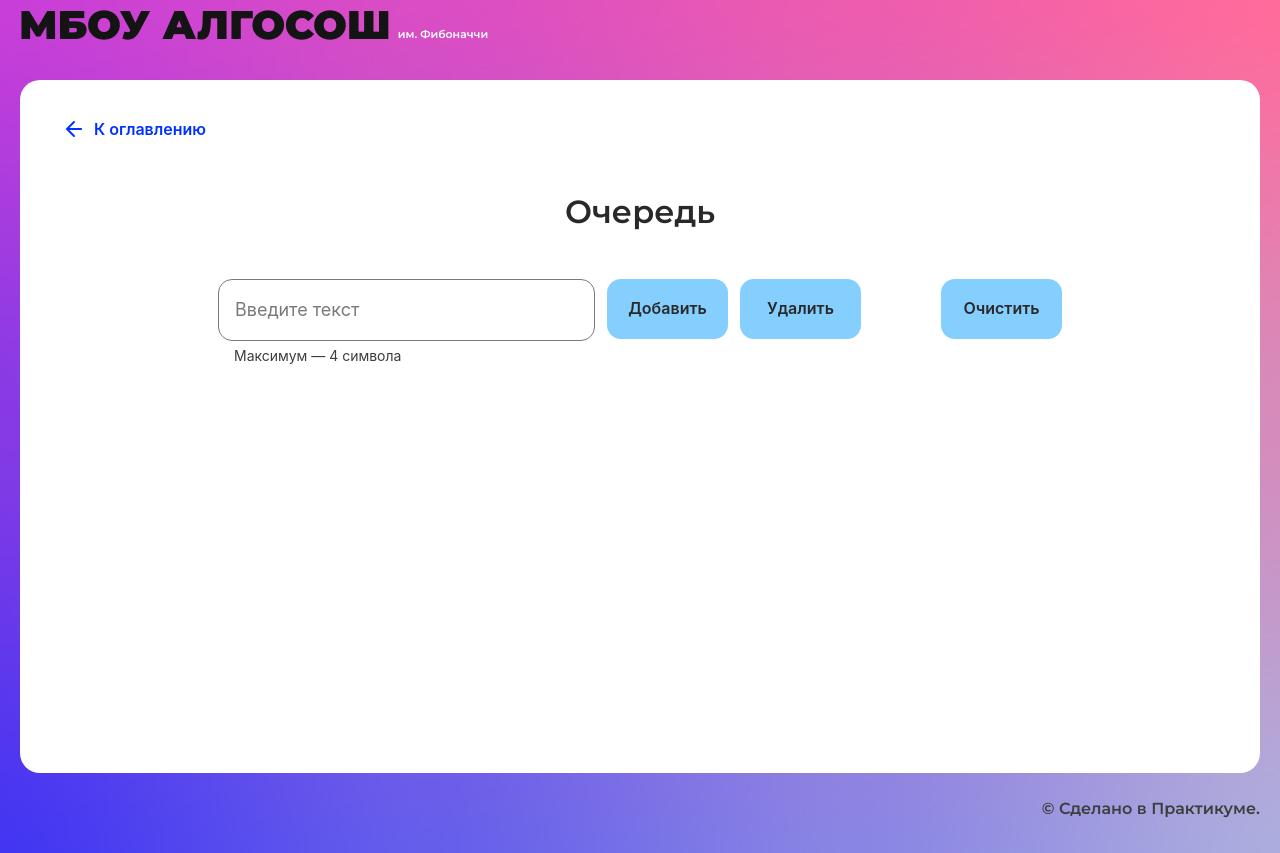
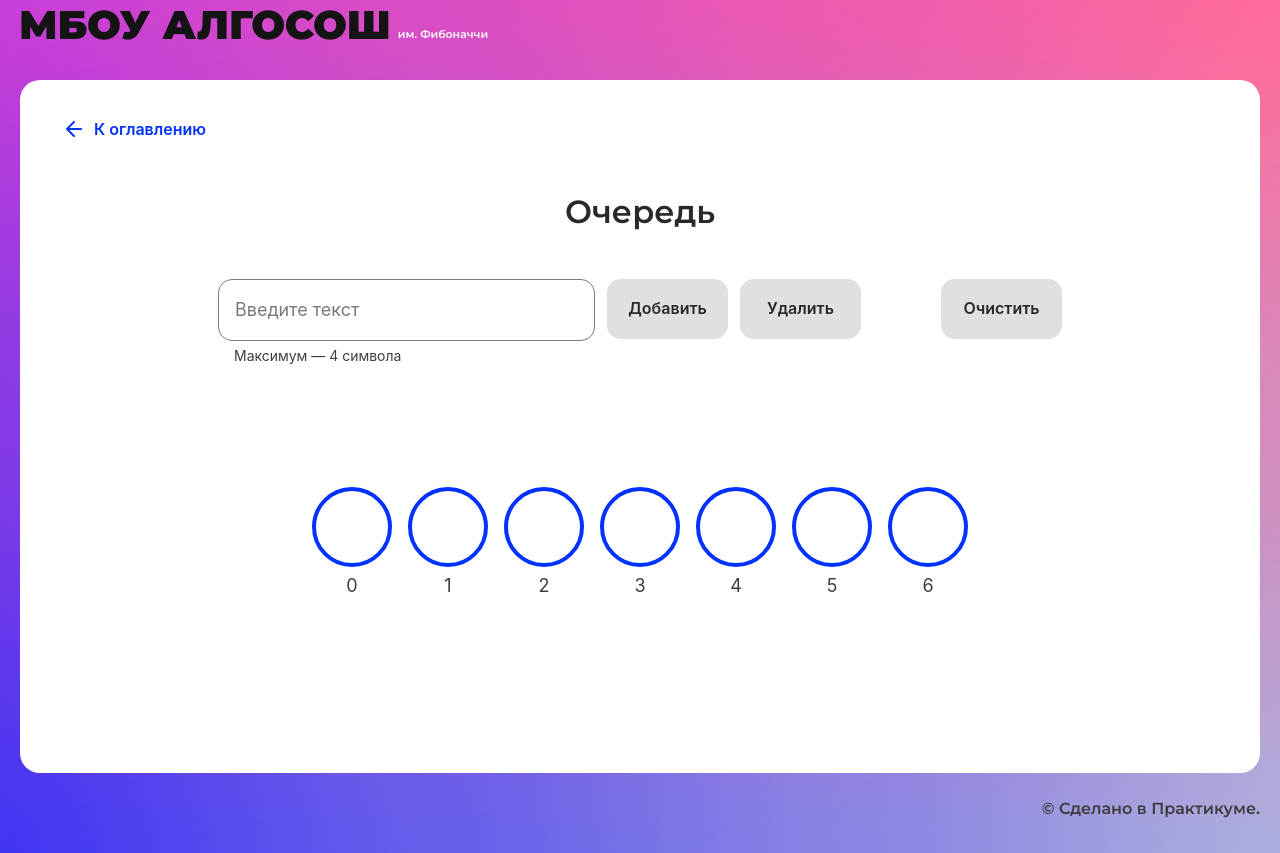
Before and after one commit to AvaveryU/algorithms, a React (Create React App) app: page /queue in a window 1280 px wide. Built offline with nearby package versions, Linux system fonts and the light colour scheme.

Commit message:
queue - done

```diff
--- a/src/components/queue-page/queue-page.module.css
+++ b/src/components/queue-page/queue-page.module.css
@@ -10,3 +10,6 @@
 .clear {
   composes: clear from "../stack-page/stack-page.module.css";
 }
+.circle {
+  composes: circle from "../stack-page/stack-page.module.css";
+}
--- a/src/components/queue-page/queue-page.tsx
+++ b/src/components/queue-page/queue-page.tsx
@@ -1,17 +1,164 @@
-import React from "react";
+import React, { useMemo, useState } from "react";
+import { SHORT_DELAY_IN_MS } from "../../constants/delays";
+import { TAIL, HEAD } from "../../constants/element-captions";
+import { ElementStates } from "../../types/element-states";
 import { Button } from "../ui/button/button";
+import { Circle } from "../ui/circle/circle";
 import { Input } from "../ui/input/input";
 import { SolutionLayout } from "../ui/solution-layout/solution-layout";
+import { Queue } from "./queue";
 import styles from "./queue-page.module.css";
 
+type TPropItem = {
+  element: string | null;
+  color?: ElementStates;
+  tail?: string;
+  head?: string;
+};
+
 export const QueuePage: React.FC = () => {
+  let size = 7;
+  const queue = useMemo(() => new Queue<string>(size), []);
+  //инициализируем начальный массив
+  const container: TPropItem[] = [...queue.container].map(() => ({
+    element: "",
+    color: ElementStates.Default,
+  }));
+  const [inputValue, setInputValue] = useState<string>("");
+  const [isValues, setValues] = useState<TPropItem[]>(container); //стейт для отображаемого массива с пустыми начальными значениями
+  const [flag, setFlag] = useState<boolean>(false); //флаг для активной кнопки
+  const [isCheckQueue, setCheckQueue] = useState<boolean>(false);
+
+  const handleChange = async (event: React.ChangeEvent<HTMLInputElement>) => {
+    setInputValue(event.target.value);
+  };
+
+  //функция при клике на кнопку 'Добавить'
+  const addElement = async () => {
+    setFlag(true);
+    setInputValue("");
+    const arr = [...isValues];
+    queue.enqueue(inputValue);
+
+    const head = queue.checkHead();
+    const tail = queue.checkTail();
+    arr[head.index] = {
+      element: head.element,
+      head: HEAD,
+    };
+    if (tail.index > 0) {
+      arr[tail.index - 1].tail = "";
+    }
+    arr[tail.index] = {
+      element: tail.element,
+      tail: TAIL,
+      color: ElementStates.Changing,
+    };
+    setValues([...arr]);
+    await new Promise((resolve) => setTimeout(resolve, SHORT_DELAY_IN_MS));
+    arr[tail.index].color = ElementStates.Default;
+    setFlag(false);
+    setCheckQueue(true);
+  };
+
+  //функция при клике на кнопку 'Удалить'
+  const deleteElement = async () => {
+    setFlag(true);
+    setInputValue("");
+    const arr = [...isValues];
+    const head = queue.checkHead();
+    const tail = queue.checkTail();
+
+    //если head и tail - это один и тот же элемент
+    if (head.index === tail.index) {
+      setCheckQueue(true);
+      queue.peak();
+      console.log(head);
+      arr[head.index] = {
+        element: "",
+        head: "",
+      };
+
+      setCheckQueue(false);
+    } else {
+      queue.dequeue();
+      const head = queue.checkHead();
+      arr[head.index - 1].color = ElementStates.Changing;
+      await new Promise((resolve) => setTimeout(resolve, SHORT_DELAY_IN_MS));
+      if (head.index > 0) {
+        arr[head.index - 1] = {
+          element: "",
+          head: "",
+        };
+        arr[head.index - 1].color = ElementStates.Default;
+      }
+      arr[head.index] = {
+        element: head.element,
+        head: HEAD,
+      };
+      await new Promise((resolve) => setTimeout(resolve, SHORT_DELAY_IN_MS));
+      arr[head.index].color = ElementStates.Default;
+    }
+    setValues([...arr]);
+    setFlag(false);
+  };
+  //функция при клике на кнопку 'Очистить'
+  const resetElements = () => {
+    queue.peak();
+    setValues([...container]);
+    setCheckQueue(false);
+  };
+
   return (
     <SolutionLayout title="Очередь">
       <div className={styles.content}>
-        <Input placeholder="Введите текст" type="text" extraClass={styles.frame} maxLength={4} isLimitText />
-        <Button text="Добавить" linkedList="small" extraClass={styles.button} />
-        <Button text="Удалить" linkedList="small" extraClass={styles.button} />
-        <Button text="Очистить" linkedList="small" extraClass={styles.clear} />
+        <Input
+          placeholder="Введите текст"
+          type="text"
+          extraClass={styles.frame}
+          maxLength={4}
+          isLimitText
+          onChange={handleChange}
+          value={inputValue || ""}
+        />
+        <Button
+          text="Добавить"
+          linkedList="small"
+          extraClass={styles.button}
+          onClick={addElement}
+          isLoader={!flag ? false : true}
+          disabled={inputValue && isValues[size - 1].element === "" ? false : true}
+        />
+        <Button
+          text="Удалить"
+          linkedList="small"
+          extraClass={styles.button}
+          onClick={deleteElement}
+          isLoader={!flag ? false : true}
+          disabled={isCheckQueue ? false : true}
+        />
+        <Button
+          text="Очистить"
+          linkedList="small"
+          extraClass={styles.clear}
+          isLoader={!flag ? false : true}
+          disabled={isCheckQueue ? false : true}
+          onClick={resetElements}
+        />
+      </div>
+      <div className={styles.circle}>
+        {isValues.map((item, index) => {
+          return (
+            <Circle
+              letter={`${item.element}`}
+              key={index}
+              state={item.color}
+              index={index}
+              head={item.head}
+              tail={item.tail}
+            />
+          );
+        })}
       </div>
     </SolutionLayout>
   );
--- /dev/null
+++ b/src/components/queue-page/queue.ts
@@ -0,0 +1,61 @@
+export interface IQueue<T> {
+  enqueue: (item: T) => void;
+  dequeue: () => void;
+  peak: () => void;
+  checkHead: () => { element: T | null; index: number };
+  checkTail: () => { element: T | null; index: number };
+}
+
+export class Queue<T> implements IQueue<T> {
+  container: (T | null)[] = [];
+  head = 0;
+  tail = 0;
+  private readonly size: number = 0;
+  length: number = 0;
+
+  constructor(size: number) {
+    this.size = size;
+    this.container = Array(size);
+  }
+
+  enqueue = (item: T) => {
+    if (this.length >= this.size) {
+      throw new Error("Превышена максимальная длина очереди!");
+    }
+    this.container[this.tail] = item;
+    this.tail++;
+    this.length++;
+  };
+
+  dequeue = () => {
+    if (this.isEmpty()) {
+      throw new Error("Нет элементов в очереди для удаления");
+    }
+    this.container[this.head] = null;
+    this.head++;
+    this.length--;
+  };
+
+  peak = () => {
+    if (this.isEmpty()) {
+      throw new Error("Нет элементов в очереди для удаления");
+    }
+    this.head = 0;
+    this.length = 0;
+    this.tail = 0;
+  };
+
+  checkHead = (): { element: T | null; index: number } => {
+    if (this.isEmpty()) {
+      throw new Error("Нет элементов в очереди");
+    }
+    return { element: this.container[this.head], index: this.head };
+  };
+  checkTail = (): { element: T | null; index: number } => {
+    if (this.isEmpty()) {
+      throw new Error("Нет элементов в очереди");
+    }
+    return { element: this.container[this.tail - 1], index: this.tail - 1 };
+  };
+  isEmpty = () => this.length === 0;
+}
--- a/src/components/sorting-page/sorting-page.tsx
+++ b/src/components/sorting-page/sorting-page.tsx
@@ -116,11 +116,7 @@ export const SortingPage: React.FC = () => {
   };
 
   const onChange = () => {
-    if (isChecked) {
-      setChecked(false);
-    } else {
-      setChecked(true);
-    }
+    isChecked ? setChecked(false) : setChecked(true);
   };
 
   return (
--- a/src/components/stack-page/stack-page.tsx
+++ b/src/components/stack-page/stack-page.tsx
@@ -9,7 +9,7 @@ import styles from "./stack-page.module.css";
 
 export const StackPage: React.FC = () => {
   const [inputValue, setInputValue] = useState<number | string>();
-  const [isDigit, setisDigit] = useState<{ digit: number | string; color: ElementStates }[]>([]);
+  const [isDigits, setDigits] = useState<{ digit: number | string; color: ElementStates }[]>([]);
   const [flag, setFlag] = useState<boolean>(false); //флаг для активной кнопки
 
   const handleChange = (event: React.ChangeEvent<HTMLInputElement>) => {
@@ -20,10 +20,10 @@ export const StackPage: React.FC = () => {
     setFlag(true);
     setInputValue("");
     if (inputValue) {
-      isDigit.push({ digit: inputValue, color: ElementStates.Changing });
-      setisDigit([...isDigit]);
+      isDigits.push({ digit: inputValue, color: ElementStates.Changing });
+      setDigits([...isDigits]);
       await new Promise((resolve) => setTimeout(resolve, SHORT_DELAY_IN_MS));
-      isDigit[isDigit.length - 1].color = ElementStates.Default; // цвет последнего элемента в стэке
+      isDigits[isDigits.length - 1].color = ElementStates.Default; // цвет последнего элемента в стэке
     }
     setFlag(false);
   };
@@ -32,17 +32,14 @@ export const StackPage: React.FC = () => {
   const deleteElement = async () => {
     setFlag(true);
     setInputValue("");
-    isDigit[isDigit.length - 1].color = ElementStates.Changing; // цвет последнего элемента в стэке
+    isDigits[isDigits.length - 1].color = ElementStates.Changing; // цвет последнего элемента в стэке
     await new Promise((resolve) => setTimeout(resolve, SHORT_DELAY_IN_MS));
-    isDigit.pop();
-    setisDigit([...isDigit]);
+    isDigits.pop();
+    setDigits([...isDigits]);
     setFlag(false);
   };
   const resetElements = () => {
-    while (isDigit.length > 0) {
-      isDigit.pop();
-      setisDigit([...isDigit]);
-    }
+    setDigits([]);
   };
   return (
     <SolutionLayout title="Стек">
@@ -70,7 +67,7 @@ export const StackPage: React.FC = () => {
           extraClass={styles.button}
           onClick={deleteElement}
           isLoader={!flag ? false : true}
-          disabled={isDigit[0] ? false : true}
+          disabled={isDigits[0] ? false : true}
         />
         <Button
           text="Очистить"
@@ -78,19 +75,19 @@ export const StackPage: React.FC = () => {
           extraClass={styles.clear}
           onClick={resetElements}
           isLoader={!flag ? false : true}
-          disabled={isDigit[0] ? false : true}
+          disabled={isDigits[0] ? false : true}
         />
       </div>
       <div className={styles.circle}>
-        {isDigit &&
-          isDigit?.map((item, index) => {
+        {isDigits &&
+          isDigits?.map((item, index) => {
             return (
               <Circle
                 letter={`${item.digit}`}
                 key={index}
                 state={item.color}
                 index={index}
-                head={index === isDigit.length - 1 ? "top" : ""}
+                head={index === isDigits.length - 1 ? "top" : ""}
               />
             );
           })}
```
